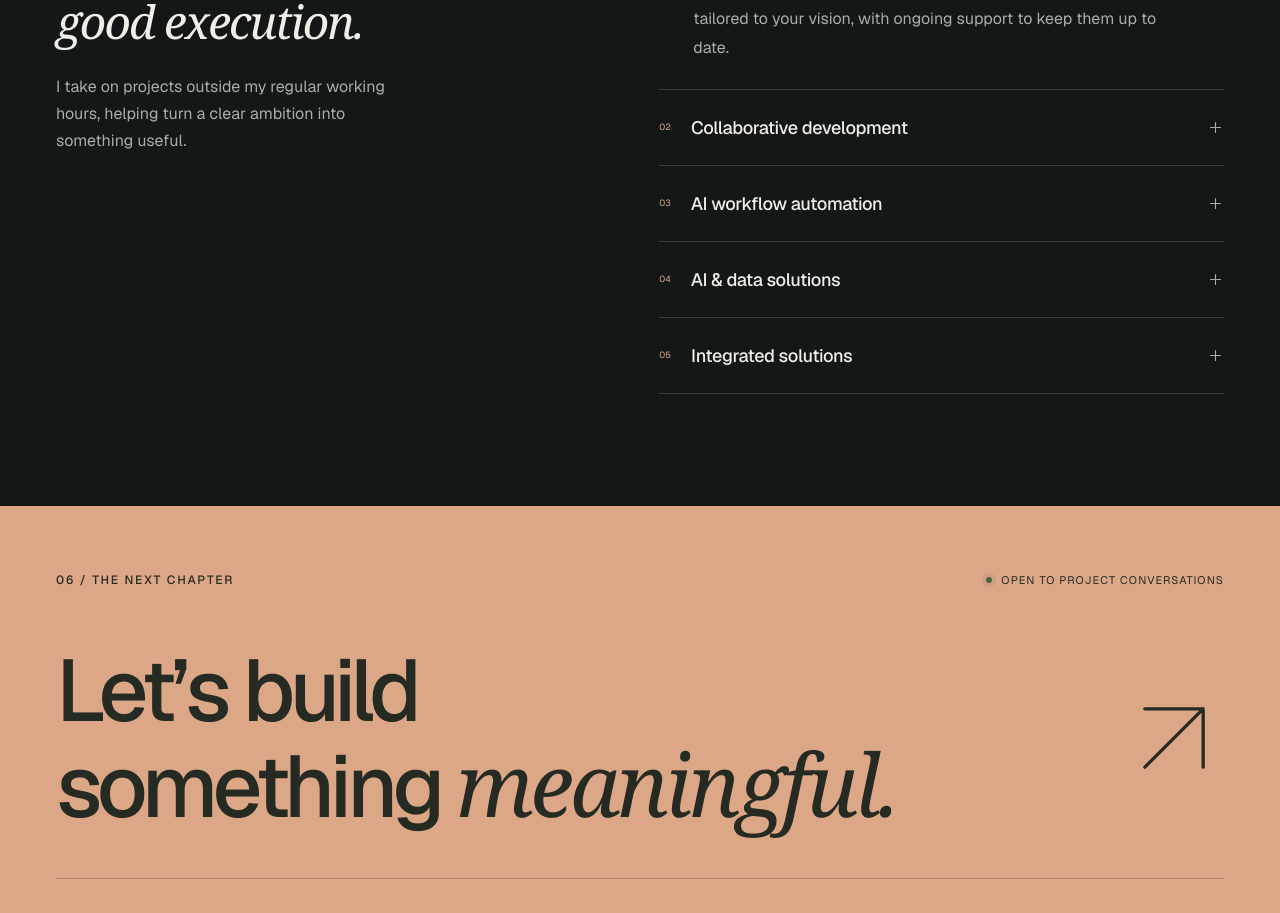
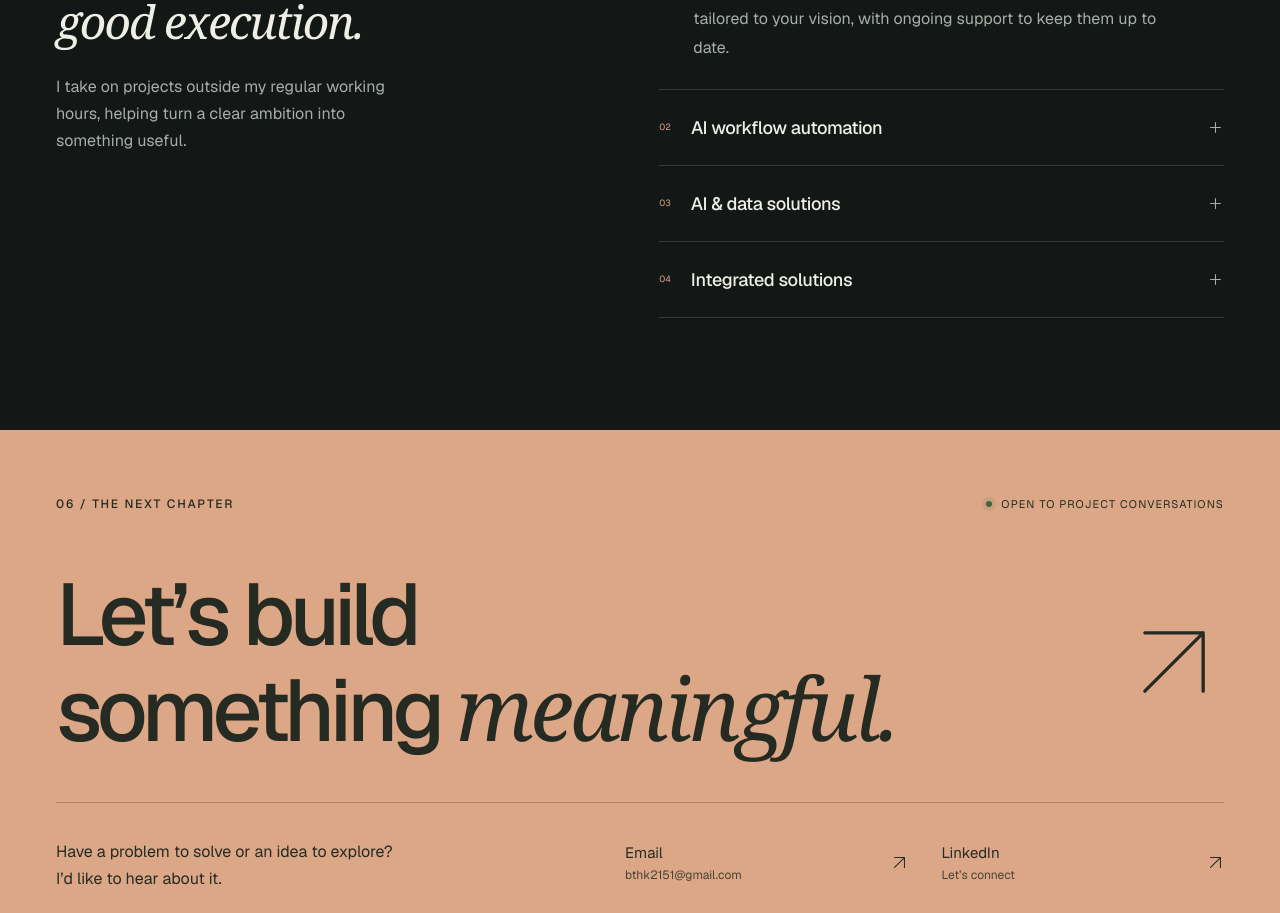
Before and after one commit to bthk2151/portfolio-website, a Next.js app: page / in a window 1280 px wide. Shown: the part 5987-6900 px from the top of the page. Built offline with nearby package versions, Linux system fonts and the light colour scheme.

Commit message:
Resolve merge conflicts to update services

```diff
--- a/src/data/portfolio.ts
+++ b/src/data/portfolio.ts
@@ -156,19 +156,14 @@ export const services = [
       "From concept to launch, I craft bespoke, 0-to-1 software solutions tailored to your vision, with ongoing support to keep them up to date.",
   },
   {
-    title: "Collaborative development",
-    description:
-      "An extra set of hands for your project. I work closely with stakeholders, developers, and designers to deliver functional requirements and collaborate from start to finish.",
-  },
-  {
     title: "AI workflow automation",
     description:
-      "Reduce repetitive work with AI agents and automated workflows. I connect your tools, APIs, and business systems through Model Context Protocol (MCP) integrations to help teams move from manual steps to reliable, connected processes.",
+      "Streamline your processes with intelligent automation powered by AI and Model Context Protocol (MCP) integrations, reducing manual effort and increasing efficiency.",
   },
   {
     title: "AI & data solutions",
     description:
-      "Turn your data and documents into useful insights and answers. I build retrieval-augmented generation (RAG) solutions with vector search and contextual AI responses, collaborating with a data specialist on pipelines, data structuring, and machine learning where needed.",
+      "From raw data to actionable insights. I collaborate with a partner specializing in RAG, vector search, contextual answers, and data pipelines to help you make more of your information.",
   },
   {
     title: "Integrated solutions",
```
